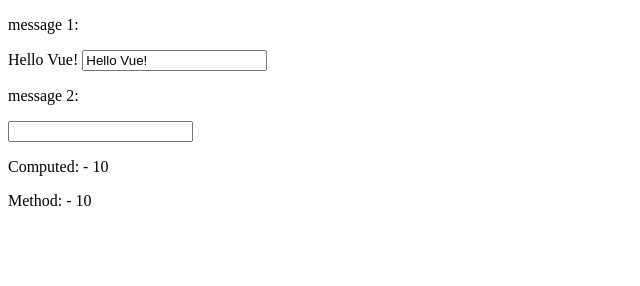
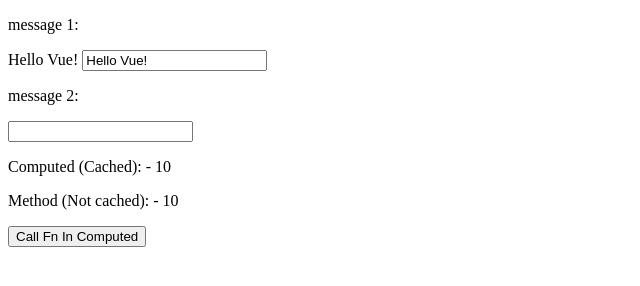
Before and after one commit to yellowb/vue-study, a website: page public/3_ComputedProperties/computedVsMethod.html in a window 1280 px wide. Shown: the whole page, without its empty margins (0-640 px from the left). Drawn offline with nearby package versions, Linux system fonts and the light colour scheme.

Commit message:
update sample of computedVsMethod

```diff
--- a/public/3_ComputedProperties/computedVsMethod.html
+++ b/public/3_ComputedProperties/computedVsMethod.html
@@ -14,8 +14,10 @@
     {{ message2 }}
     <input name="message2" v-model="message2">
 
-    <p>Computed: {{ message2 + ' - ' + messageLength1 }}</p>
-    <p>Method: {{ message2 + ' - '+ messageLength2() }}</p>
+    <p>Computed (Cached): {{ message2 + ' - ' + messageLength1 }}</p>
+    <p>Method (Not cached): {{ message2 + ' - '+ messageLength2() }}</p>
+
+    <button @click="messageLength1">Call Fn In Computed</button> <!-- throws error! -->
 
 </div>
 
--- a/public/3_ComputedProperties/computedVsMethod.js
+++ b/public/3_ComputedProperties/computedVsMethod.js
@@ -9,14 +9,16 @@ var app = new Vue({
             message2: '',
         },
         computed: {
+            // Cached, execute if only the model changes.
             messageLength1: function () {
-                console.log('Computed !');
+                console.log('Computed @ ' + new Date().toString());
                 return this.message.length;
             }
         },
         methods: {
+            // Execute every time
             messageLength2: function () {
-                console.log('Method !');
+                console.log('Method @ ' + new Date().toString());
                 return this.message.length;
             }
         }
```
